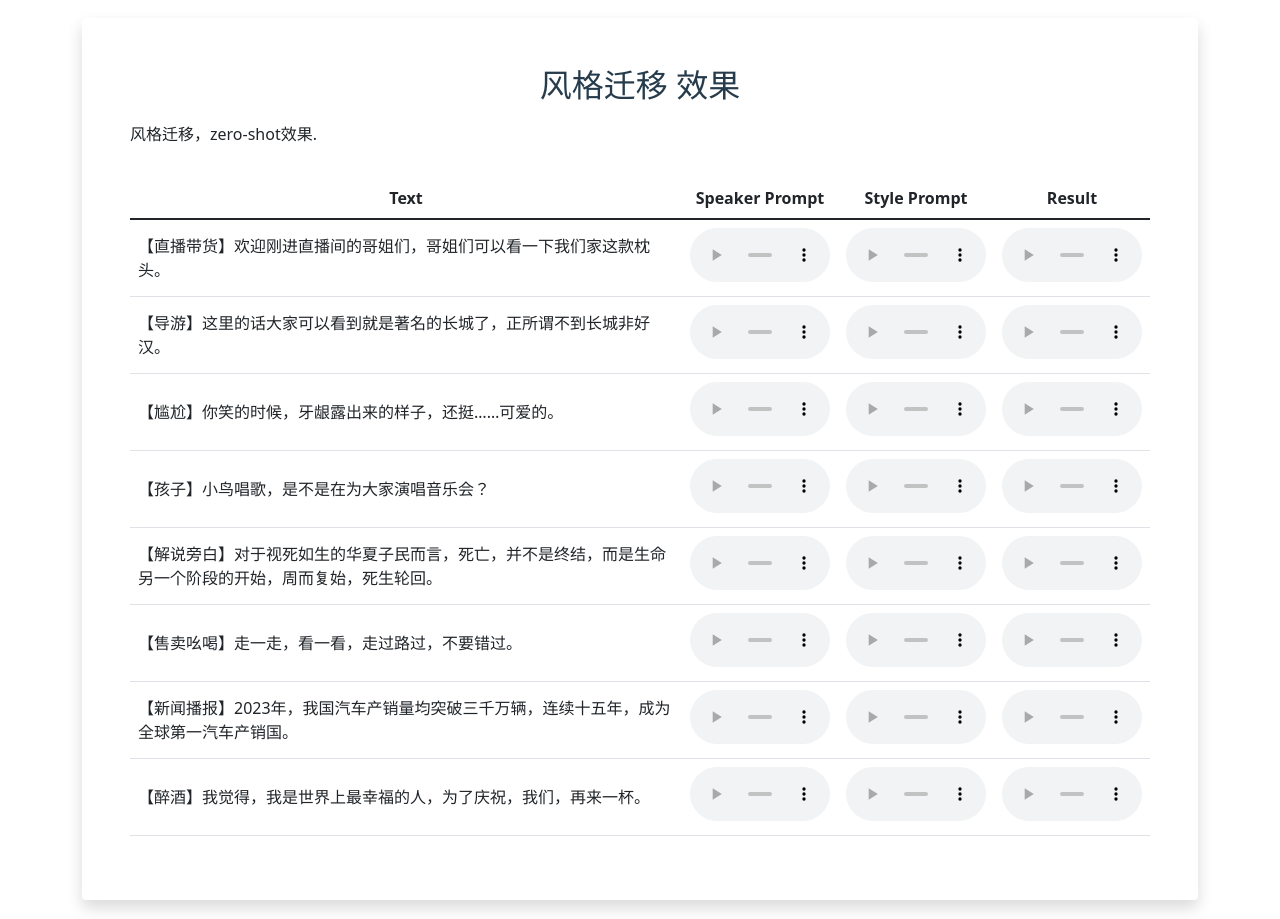
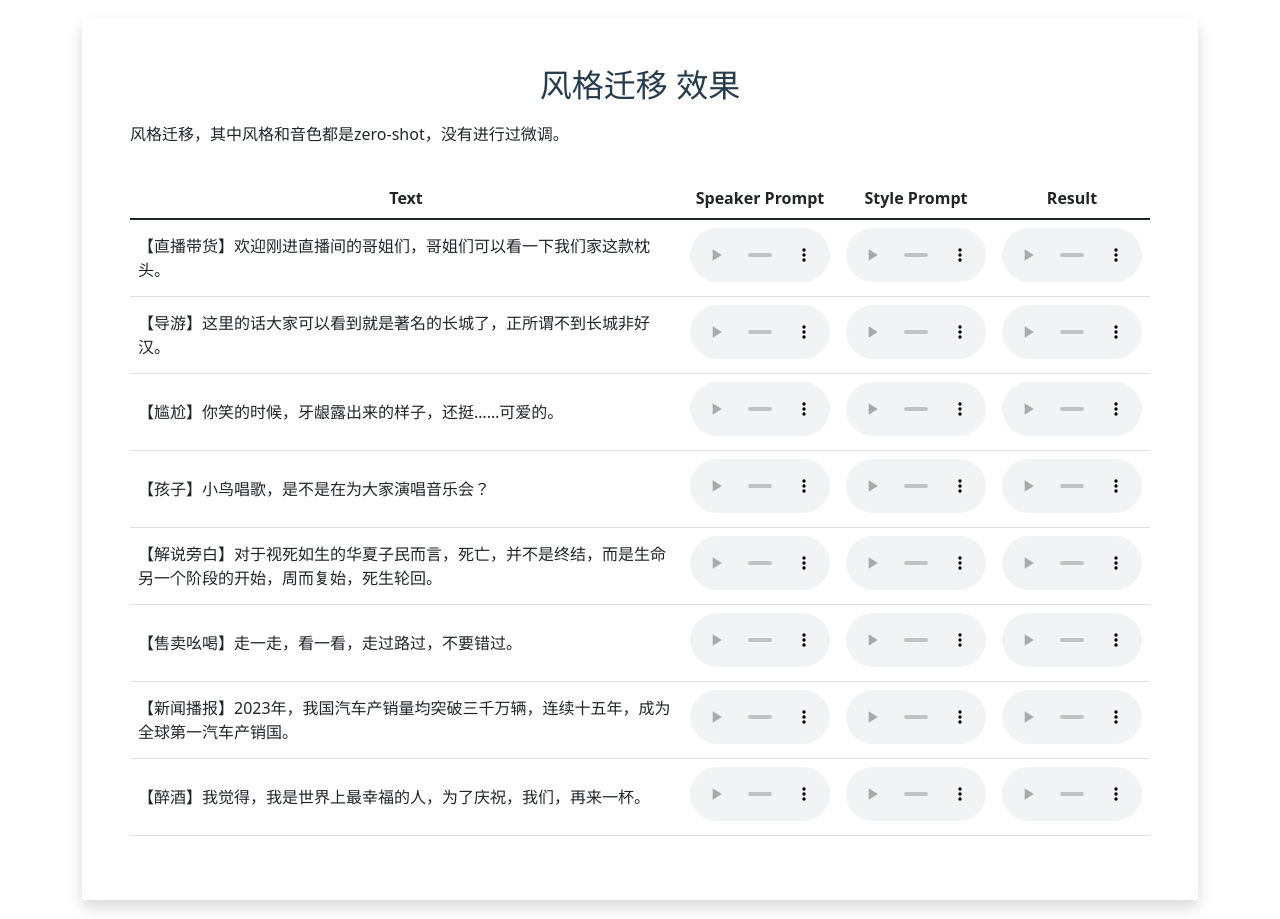
Before and after one commit to MLrookie/voice_demo, a plain HTML site: page index.html in a window 1280 px wide. Shown: the part 880-1799 px from the top of the page. Drawn offline with Linux system fonts and the light colour scheme.

Commit message:
[feat] 风格迁移说明补充

```diff
--- a/index.html
+++ b/index.html
@@ -100,7 +100,7 @@
 				<div class="container pt-5 mt-5 shadow p-5 mb-5 bg-white rounded">
 					<h2 id="ljspeech-samples" style="text-align: center;">风格迁移 效果</h2>
 					<p>
-						风格迁移，zero-shot效果.
+						风格迁移，其中风格和音色都是zero-shot，没有进行过微调。
 					</p>
 					<div class="table-responsive pt-3">
 						<table class="table table-hover pt-2">
```
